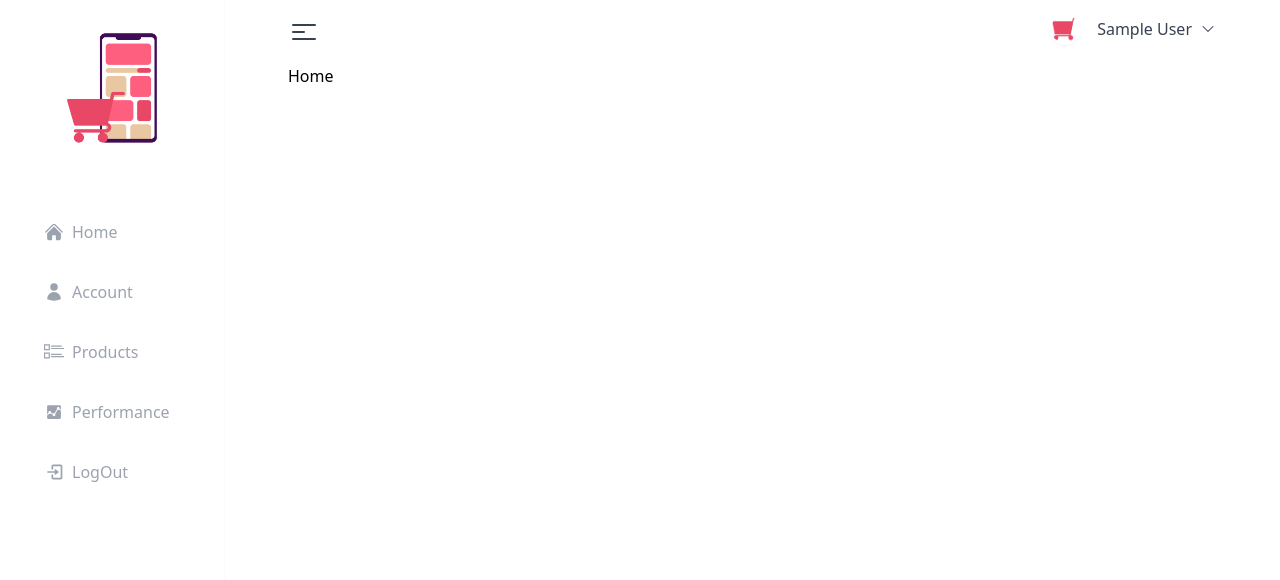
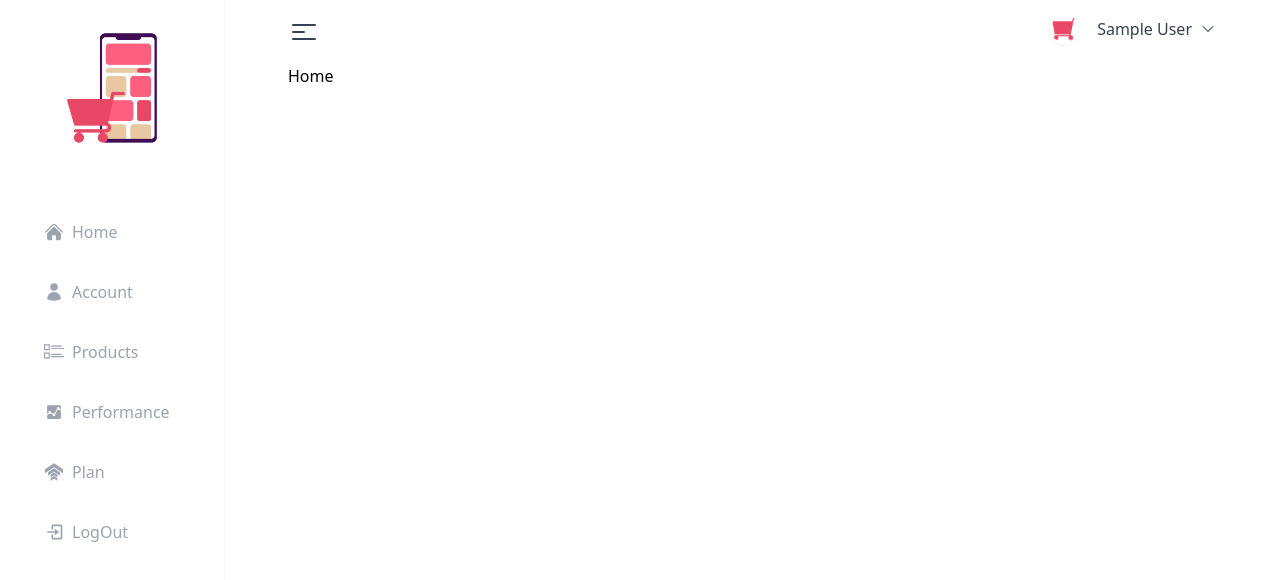
Before and after one commit to SamuelRnn/lazy-buy, a Next.js app: page /dashboard in a window 1280 px wide. Shown: the top 580 px of the page. Built offline with nearby package versions, Linux system fonts and the light colour scheme; no server answers; the database is empty; sample sign-in values are in the browser's storage.

Commit message:
add(components/Dashboard): Plan componend added

```diff
--- /dev/null
+++ b/components/DashBoard/Plan.jsx
@@ -0,0 +1,15 @@
+const Plan = ({ isActive, company }) => {
+  return (
+    <div>
+      {isActive.plan ? (
+        <div>
+          <h1 className="font-bold">{company.plan}</h1>
+        </div>
+      ) : (
+        ""
+      )}
+    </div>
+  );
+};
+
+export default Plan;
--- a/components/DashBoard/SideBar.jsx
+++ b/components/DashBoard/SideBar.jsx
@@ -5,8 +5,8 @@ import { useRouter } from "next/router";
 import { TfiLayoutListThumb } from "react-icons/tfi";
 import { DiGoogleAnalytics } from "react-icons/di";
 import { BiLogIn } from "react-icons/bi";
+import { GiUpgrade } from "react-icons/gi";
 import { signOut } from "next-auth/react";
-import { useSession, getSession } from "next-auth/react";
 
 const SideBar = forwardRef(({ setActive }, ref) => {
   const router = useRouter();
@@ -36,6 +36,7 @@ const SideBar = forwardRef(({ setActive }, ref) => {
               products: false,
               performance: false,
               home: true,
+              plan: false,
             })
           }
         >
@@ -61,6 +62,7 @@ const SideBar = forwardRef(({ setActive }, ref) => {
               account: true,
               products: false,
               performance: false,
+              plan: false,
             })
           }
         >
@@ -86,6 +88,7 @@ const SideBar = forwardRef(({ setActive }, ref) => {
               account: false,
               products: true,
               performance: false,
+              plan: false,
             })
           }
         >
@@ -112,6 +115,7 @@ const SideBar = forwardRef(({ setActive }, ref) => {
                 account: false,
                 products: false,
                 performance: true,
+                plan: false,
               })
             }
             className={`pl-6 py-3 mx-5 rounded text-center cursor-pointer mb-3 flex items-center transition-colors ${
@@ -125,6 +129,31 @@ const SideBar = forwardRef(({ setActive }, ref) => {
             </div>
             <div>
               <p>Performance</p>
+            </div>
+          </div>
+        </div>
+        <div>
+          <div
+            onClick={() =>
+              setActive({
+                home: false,
+                account: false,
+                products: false,
+                performance: false,
+                plan: true,
+              })
+            }
+            className={`pl-6 py-3 mx-5 rounded text-center cursor-pointer mb-3 flex items-center transition-colors ${
+              router.pathname == "/billing"
+                ? "bg-orange-100 text-orange-500"
+                : "text-gray-400 hover:bg-orange-100 hover:text-orange-500"
+            }`}
+          >
+            <div className="mr-2">
+              <GiUpgrade className="h-5 w-5" />
+            </div>
+            <div>
+              <p>Plan</p>
             </div>
           </div>
         </div>
@@ -153,7 +182,7 @@ const SideBar = forwardRef(({ setActive }, ref) => {
 SideBar.displayName = "SideBar";
 
 export default SideBar;
-
+/*
 export async function getServerSideProps(context) {
   const { req } = context;
   const session = await getSession({
@@ -168,4 +197,4 @@ export async function getServerSideProps(context) {
   return {
     props: { session },
   };
-}
+} */
--- a/pages/dashboard/index.jsx
+++ b/pages/dashboard/index.jsx
@@ -5,14 +5,16 @@ import Performance from "../../components/DashBoard/Performance";
 import { useEffect, useState } from "react";
 import Home from "../../components/DashBoard/Home";
 import Account from "../../components/DashBoard/Account";
+import Plan from "../../components/DashBoard/Plan";
 
 const Dashboard = ({ company }) => {
-  console.log("🚀 ~ file: index.jsx:10 ~ Dashboard ~ company", company)
+  console.log("🚀 ~ file: index.jsx:10 ~ Dashboard ~ company", company);
   const [active, setActive] = useState({
     home: true,
     account: false,
     products: false,
     performance: false,
+    plan: false,
   });
 
   return (
@@ -21,6 +23,7 @@ const Dashboard = ({ company }) => {
       <Account isActive={active} company={company} />
       <Products isActive={active} />
       <Performance isActive={active} />
+      <Plan isActive={active} company={company} />
     </Layout>
   );
 };
```
